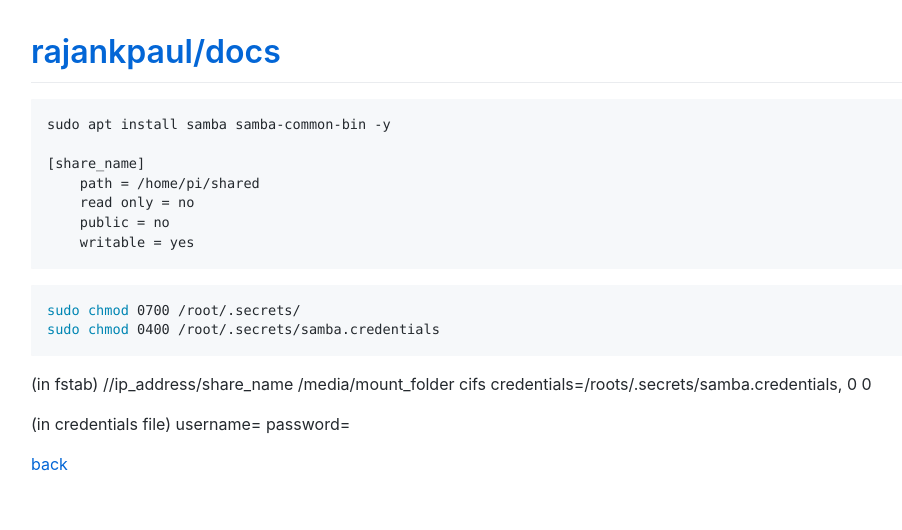
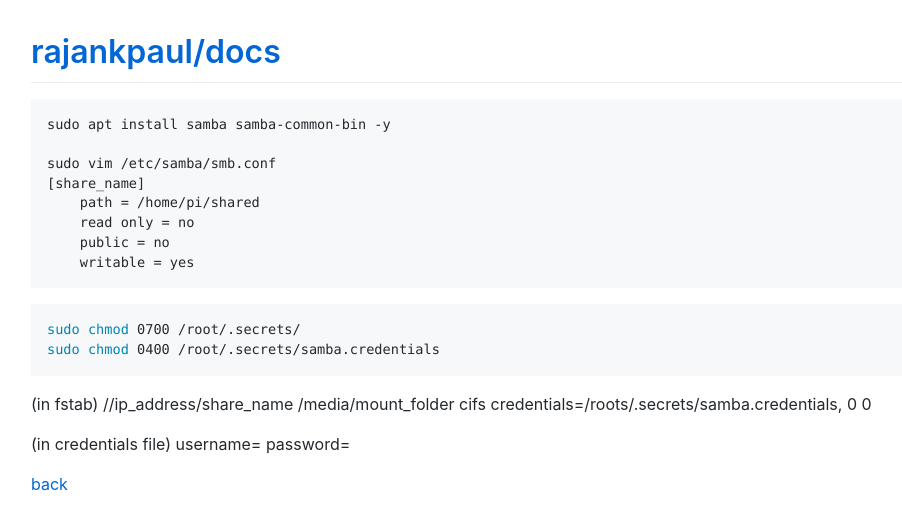
Before and after one commit to rajankpaul/docs, a Jekyll site: the page built from tutorials/linux/samba/index.md, in a window 1280 px wide. Shown: the top 530 px of the page, without its empty margins (119-1021 px from the left). Built offline with Jekyll 4.4.1, drawn with Linux system fonts in a browser that asks for light colours; comment, search, counter and statistics services are not loaded.

Commit message:
Update index.md

````diff
--- a/tutorials/linux/samba/index.md
+++ b/tutorials/linux/samba/index.md
@@ -6,6 +6,7 @@ title: Samba
 ```
 sudo apt install samba samba-common-bin -y
 
+sudo vim /etc/samba/smb.conf
 [share_name]
     path = /home/pi/shared
     read only = no
````
